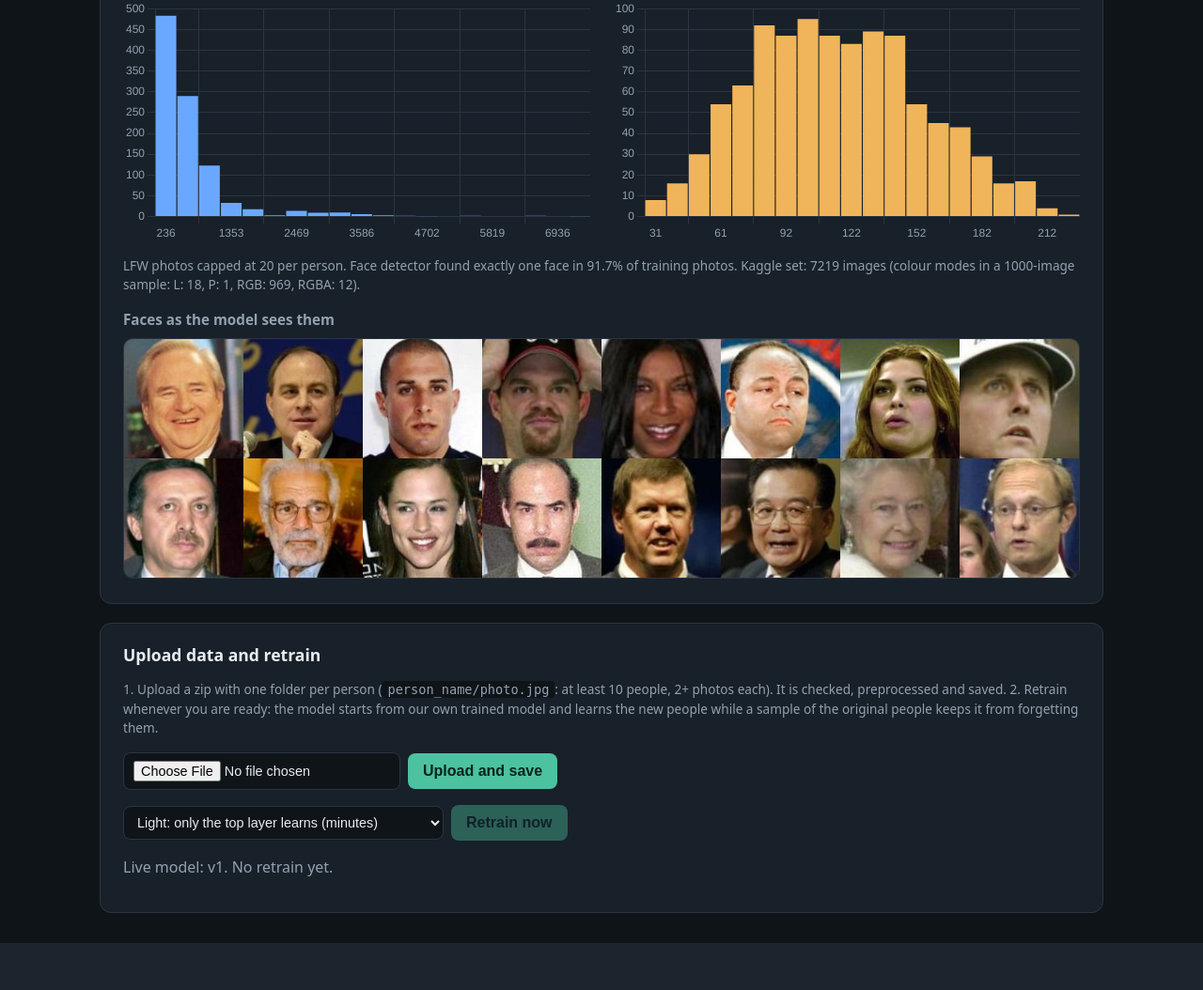
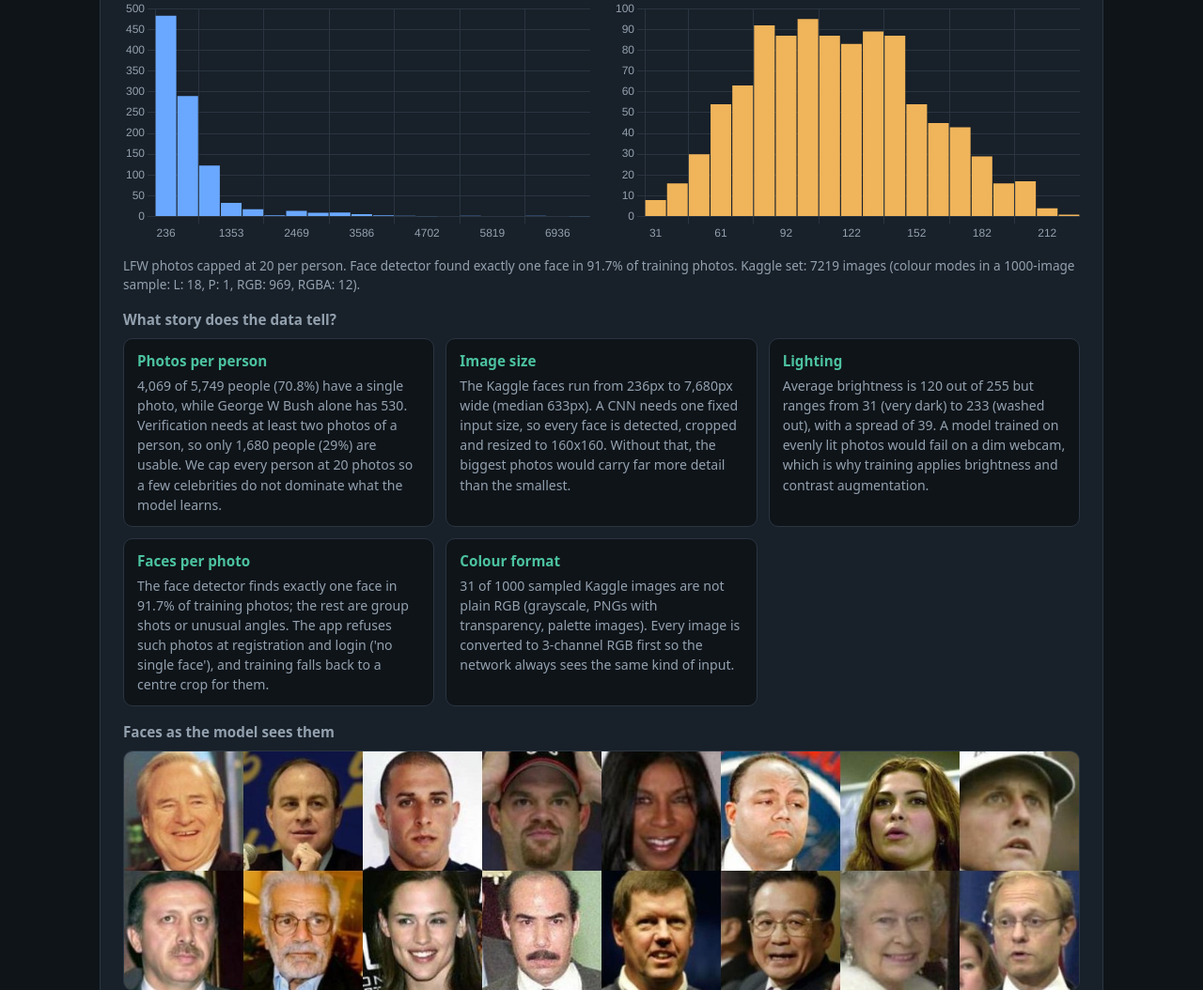
Before and after one commit to hycienti/ml-pipeline-faceunlock, a Flask app: page /dashboard in a window 1280 px wide. Shown: the part 2080-3134 px from the top of the page at 94% size. Before the commit the page ends 3084 px from the top, so only its background shows below. Run offline with Flask 3, Linux system fonts and the light colour scheme; the visitor is signed in with stand-in values (Sample User, id 1); data comes from the database, SQL or seed files in the repository; data that the repository does not hold is empty.

Commit message:
feat(dashboard): show what story the data tells next to the charts

```diff
--- a/app/dashboard.py
+++ b/app/dashboard.py
@@ -8,6 +8,7 @@ from flask import Blueprint, abort, current_app, jsonify, send_file
 
 from app.auth import login_required
 from app.db import get_db
+from src.insights import dataset_stories
 
 bp = Blueprint("dashboard", __name__)
 
@@ -86,7 +87,9 @@ def metrics():
 @login_required
 def dataset_stats():
     stats = _read_json(current_app.config["DATASET_STATS_PATH"])
-    return jsonify({"available": True, **stats} if stats else {"available": False})
+    if not stats:
+        return jsonify({"available": False})
+    return jsonify({"available": True, **stats, "stories": dataset_stories(stats)})
 
 
 @bp.get("/api/sample-faces.jpg")
--- a/app/static/dashboard.js
+++ b/app/static/dashboard.js
@@ -92,6 +92,7 @@ async function loadData() {
   histogramChart("width-chart", d.kaggle.width, COLORS.blue);
   histogramChart("brightness-chart", d.kaggle.brightness, COLORS.amber);
   const modes = Object.entries(d.kaggle.colour_modes).map(([k, v]) => `${k}: ${v}`).join(", ");
+  $("stories").innerHTML = (d.stories || []).map((x) => `<article><h4>${x.feature}</h4><p>${x.story}</p></article>`).join("");
   $("data-notes").textContent = `LFW photos capped at ${d.photo_cap} per person. Face detector found exactly one face in ${pct(d.detector_success_rate)} of training photos. Kaggle set: ${d.kaggle.total_images} images (colour modes in a ${d.kaggle.sampled}-image sample: ${modes}).`;
 }
 
--- a/app/static/style.css
+++ b/app/static/style.css
@@ -67,3 +67,8 @@ select, input[type=file] { padding: 8px 10px; border-radius: 8px; border: 1px so
 
 .banner { padding: 10px 14px; border-radius: 8px; border: 1px solid var(--line); margin: 12px 0; color: var(--muted); }
 .banner.recommend { border-color: var(--amber, #f0b45a); color: #f0b45a; }
+
+.stories { display: grid; grid-template-columns: repeat(auto-fit, minmax(300px, 1fr)); gap: 12px; margin: 8px 0 16px; }
+.stories article { background: var(--bg); border: 1px solid var(--line); border-radius: 10px; padding: 12px 14px; }
+.stories h4 { margin: 0 0 4px; font-size: .95rem; color: var(--accent); }
+.stories p { margin: 0; font-size: .88rem; color: var(--muted); }
--- a/app/templates/dashboard.html
+++ b/app/templates/dashboard.html
@@ -94,6 +94,8 @@
         <div><h3>Kaggle faces: brightness (0-255)</h3><div class="chart"><canvas id="brightness-chart"></canvas></div></div>
       </div>
       <p class="muted small" id="data-notes"></p>
+      <h3>What story does the data tell?</h3>
+      <div class="stories" id="stories"></div>
       <h3>Faces as the model sees them</h3>
       <img class="samples" src="{{ url_for('dashboard.sample_faces') }}" alt="Sample face crops" onerror="this.hidden = true">
     </div>
```
Also changed, not shown: tests/test_dashboard_api.py (+13 -0 lines).
